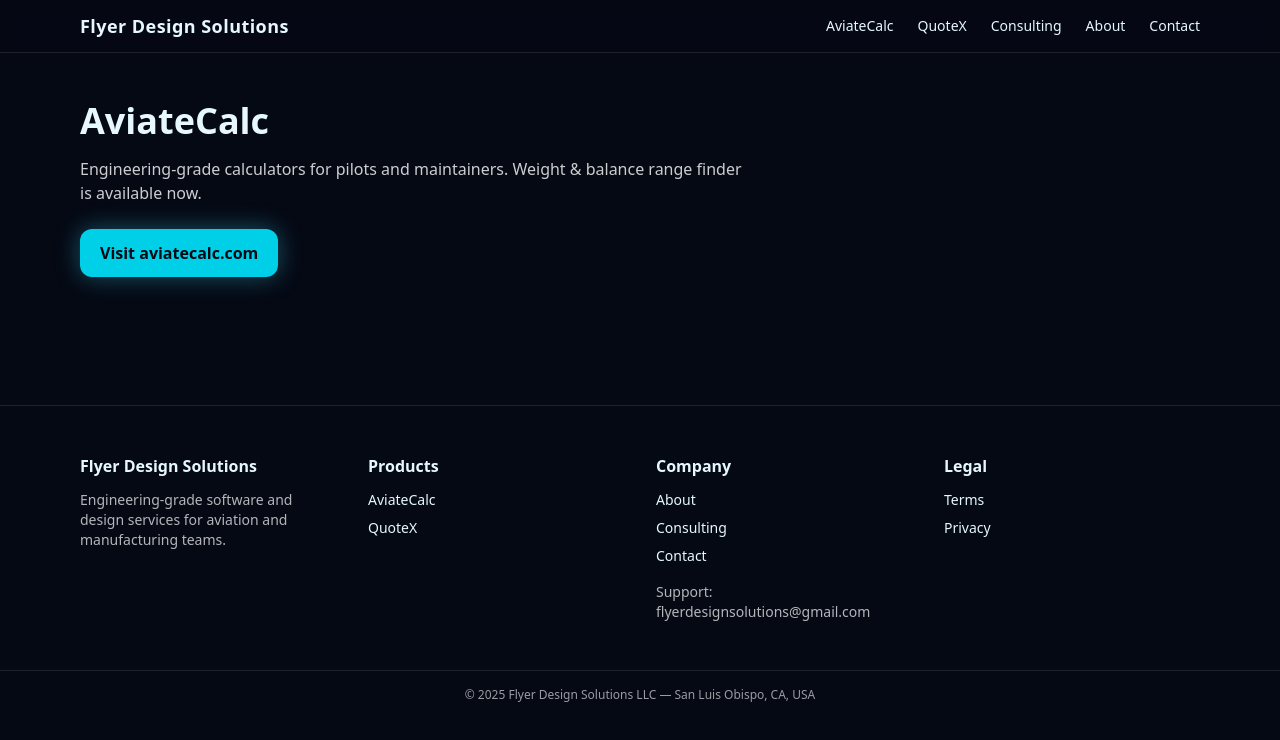
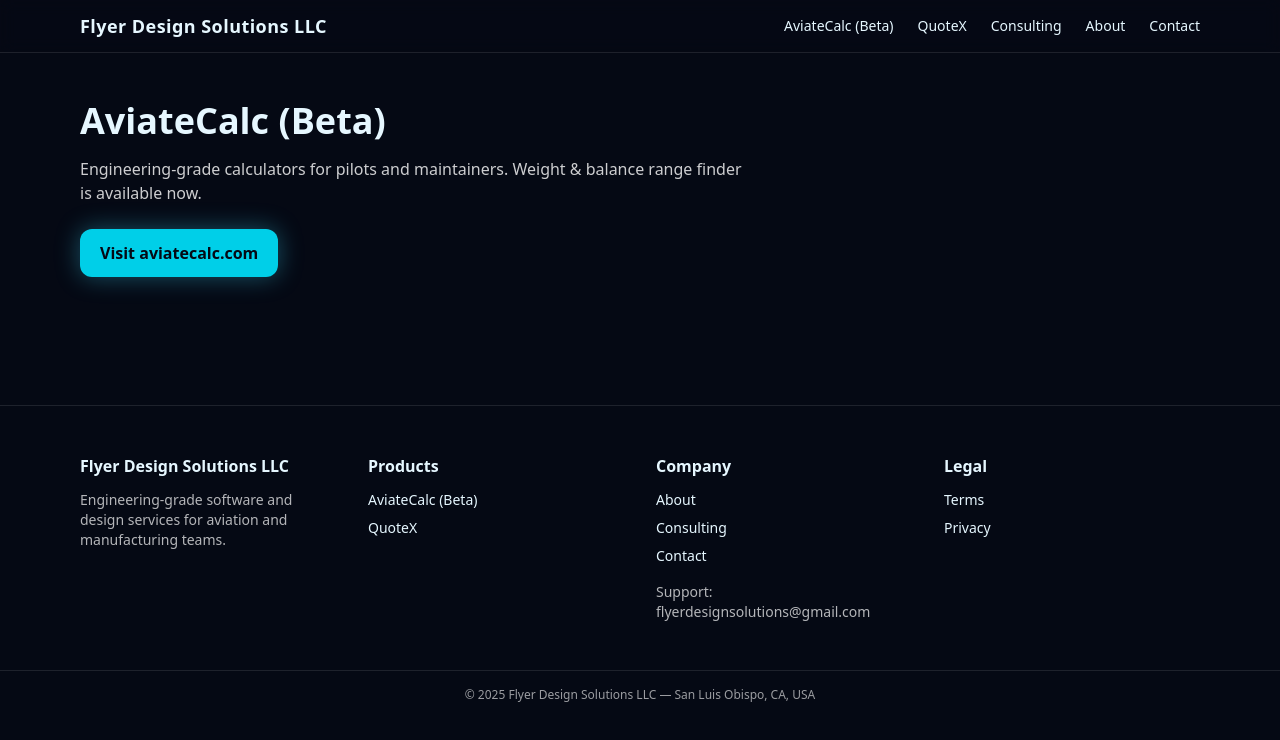
Before and after one commit to cmitch24/FDS-Parent-Site, a Next.js app: page /products/aviatecalc in a window 1280 px wide. Shown: the top 740 px of the page. Built offline with nearby package versions, Linux system fonts and the light colour scheme.

Commit message:
chore: add LLC branding and mark AviateCalc as (Beta)

```diff
--- a/app/layout.tsx
+++ b/app/layout.tsx
@@ -4,7 +4,7 @@ import Header from '@/components/Header'
 import Footer from '@/components/Footer'
 
 export const metadata: Metadata = {
-  title: 'Flyer Design Solutions',
+  title: 'Flyer Design Solutions LLC',
   description: 'Engineering-grade software and design services.',
 }
 
--- a/app/products/aviatecalc/page.tsx
+++ b/app/products/aviatecalc/page.tsx
@@ -1,7 +1,7 @@
 export default function Page() {
   return (
     <section className="py-12">
-      <h1 className="text-3xl sm:text-4xl font-bold">AviateCalc</h1>
+  <h1 className="text-3xl sm:text-4xl font-bold">AviateCalc (Beta)</h1>
       <p className="mt-4 text-white/80 max-w-2xl">
         Engineering-grade calculators for pilots and maintainers. Weight & balance range finder is available now.
       </p>
--- a/components/Footer.tsx
+++ b/components/Footer.tsx
@@ -6,13 +6,13 @@ export default function Footer() {
     <footer className="mt-20 border-t border-white/10">
       <div className="mx-auto max-w-6xl px-4 py-12 grid grid-cols-1 sm:grid-cols-2 md:grid-cols-4 gap-8">
         <div>
-          <h3 className="font-semibold mb-3">Flyer Design Solutions</h3>
+          <h3 className="font-semibold mb-3">Flyer Design Solutions LLC</h3>
           <p className="text-sm text-white/70">Engineering-grade software and design services for aviation and manufacturing teams.</p>
         </div>
         <div>
           <h4 className="font-semibold mb-3">Products</h4>
           <ul className="space-y-2 text-sm">
-            <li><Link className="hover:text-fds-accent hover:underline underline-offset-4 decoration-fds-accent/60" href="/products/aviatecalc">AviateCalc</Link></li>
+            <li><Link className="hover:text-fds-accent hover:underline underline-offset-4 decoration-fds-accent/60" href="/products/aviatecalc">AviateCalc (Beta)</Link></li>
             <li><Link className="hover:text-fds-accent hover:underline underline-offset-4 decoration-fds-accent/60" href="/products/quotex">QuoteX</Link></li>
           </ul>
         </div>
--- a/components/Header.tsx
+++ b/components/Header.tsx
@@ -7,10 +7,10 @@ export default function Header() {
       <div className="mx-auto max-w-6xl px-4 py-3 flex items-center justify-between">
         <Link href="/" className="flex items-center gap-3 group">
           {/* <Image src="/logo.png" alt="Flyer Design Solutions" width={48} height={48} priority /> */}
-          <span className="text-lg font-semibold tracking-wide group-hover:text-fds-accent transition-colors">Flyer Design Solutions</span>
+          <span className="text-lg font-semibold tracking-wide group-hover:text-fds-accent transition-colors">Flyer Design Solutions LLC</span>
         </Link>
         <nav className="flex items-center gap-6 text-sm">
-          <Link className="hover:text-fds-accent hover:underline underline-offset-4 decoration-fds-accent/60 transition-colors" href="/products/aviatecalc">AviateCalc</Link>
+          <Link className="hover:text-fds-accent hover:underline underline-offset-4 decoration-fds-accent/60 transition-colors" href="/products/aviatecalc">AviateCalc (Beta)</Link>
           <Link className="hover:text-fds-accent hover:underline underline-offset-4 decoration-fds-accent/60 transition-colors" href="/products/quotex">QuoteX</Link>
           <Link className="hover:text-fds-accent hover:underline underline-offset-4 decoration-fds-accent/60 transition-colors" href="/consulting">Consulting</Link>
           <Link className="hover:text-fds-accent hover:underline underline-offset-4 decoration-fds-accent/60 transition-colors" href="/about">About</Link>
--- a/components/Hero.tsx
+++ b/components/Hero.tsx
@@ -17,7 +17,7 @@ export default function Hero() {
             className="inline-flex items-center justify-center rounded-xl bg-fds-cyan/90 text-fds-bg font-semibold px-5 py-3 shadow-glow hover:bg-fds-accent transition-colors"
             role="button"
           >
-            Visit AviateCalc
+            Visit AviateCalc (Beta)
           </Link>
           <Link
             href="/consulting"
--- a/components/ProductCards.tsx
+++ b/components/ProductCards.tsx
@@ -21,7 +21,7 @@ export default function ProductCards() {
     <section className="mx-auto max-w-6xl px-4 mt-16">
       <div className="grid grid-cols-1 md:grid-cols-3 gap-6">
         <Card
-          title="AviateCalc"
+          title="AviateCalc (Beta)"
           desc="Weight & balance range finder and aviation calculators."
           href="/products/aviatecalc"
         />
```
